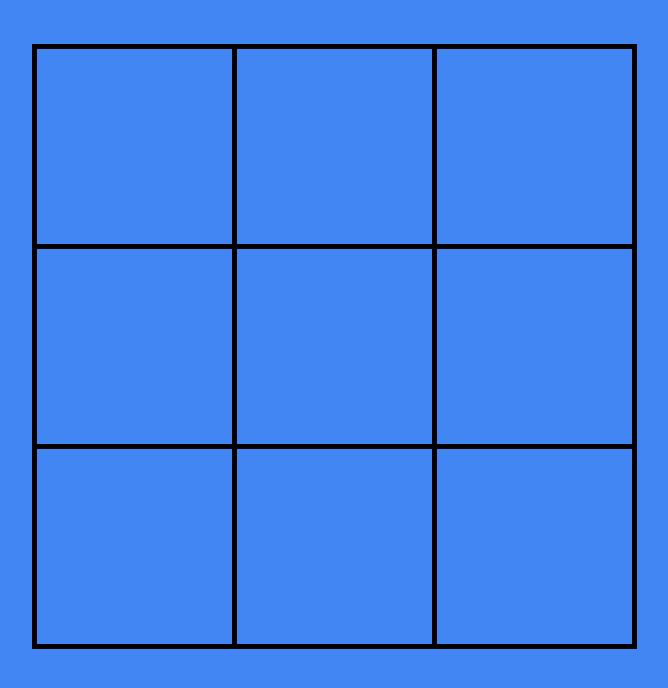
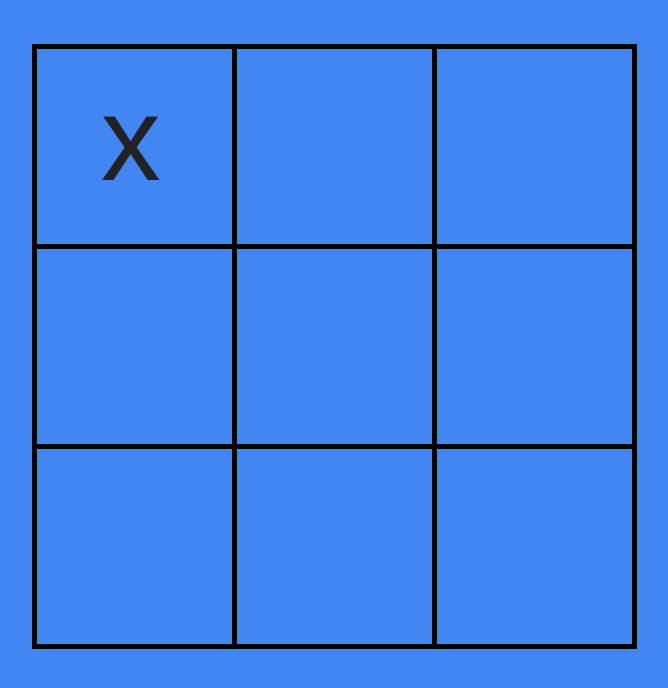
Before and after one commit to steph-wu/bm-jquery-tic-tac-toe, a plain HTML site: page index.html in a window 1280 px wide. Both pictures are taken after a click on the element 440 px from the left and 246 px from the top of the page. Shown: the part 100-788 px from the top of the page, without its empty margins (306-974 px from the left). Drawn offline with nearby package versions, Linux system fonts and the light colour scheme.

Commit message:
Add x or o to square on click

```diff
--- a/js/main.js
+++ b/js/main.js
@@ -1,6 +1,7 @@
 $(document).ready(function() {
 
   var count = 0;
+  var marker = document.createElement('div');
 
   function isEven(n) {
     return n % 2 == 0;
@@ -10,8 +11,10 @@ $(document).ready(function() {
     count++;
     if (isEven(count)) {
       console.log("This is an O.");
+      $(this).append("<div class=marker>o</div>");
     } else {
       console.log("This is an X.");
+      $(this).append("<div class=marker>x</div>");
     };
   });
 
--- a/stylesheets/main.css
+++ b/stylesheets/main.css
@@ -1,3 +1,7 @@
+html {
+  box-sizing: border-box;
+}
+
 body {
   background-color: #4286f4;
   font-family: 'Helvetica Neue', 'Helvetica', Arial, sans-serif;
@@ -18,4 +22,12 @@ td {
   height: 200px;
   width: 200px;
   border: 5px solid black;
+  position: relative;
 }
+
+.marker {
+  position: absolute;
+  left: 33%;
+  top: 15%;
+  font-size: 120px;
+}
```
